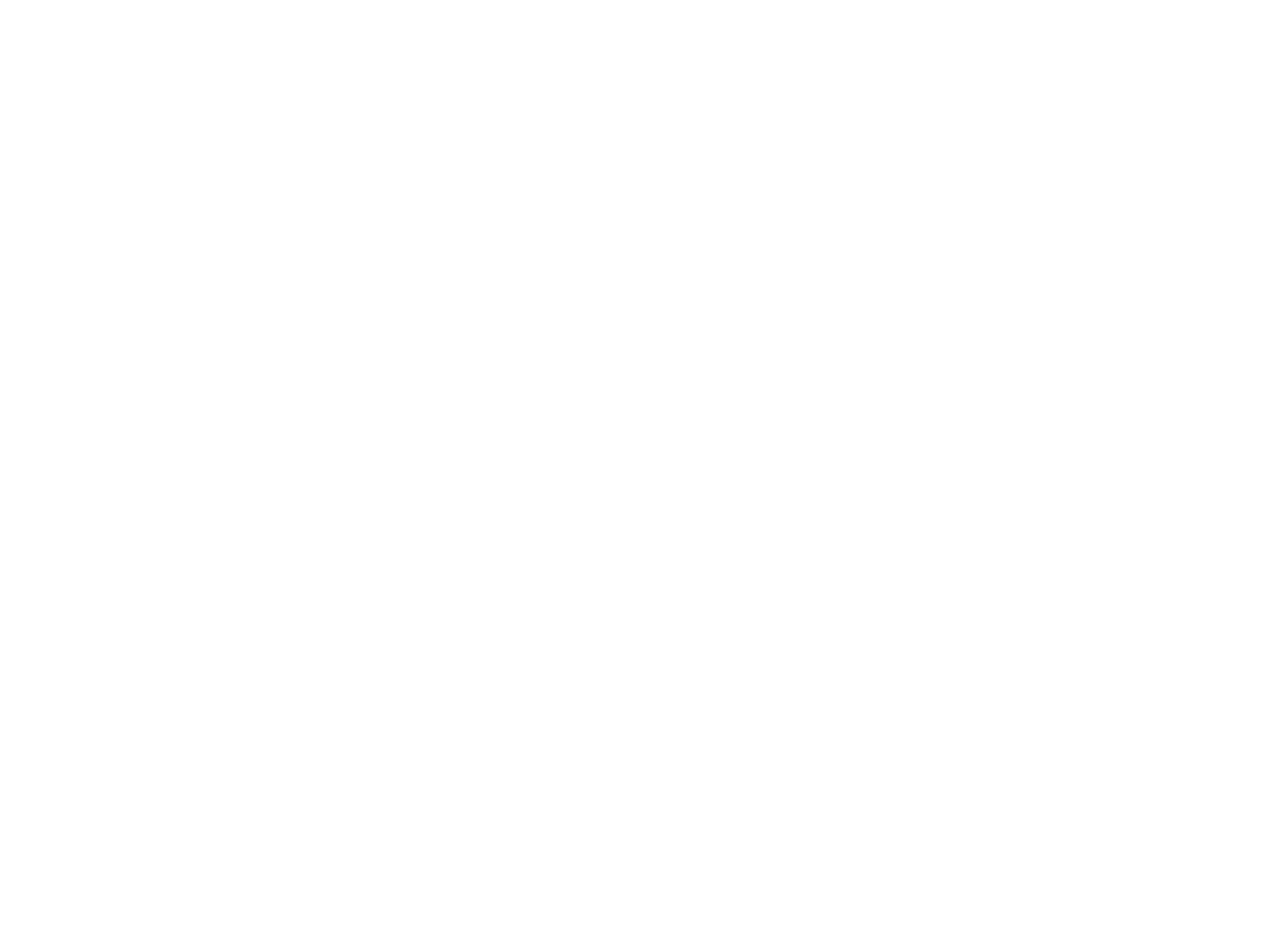
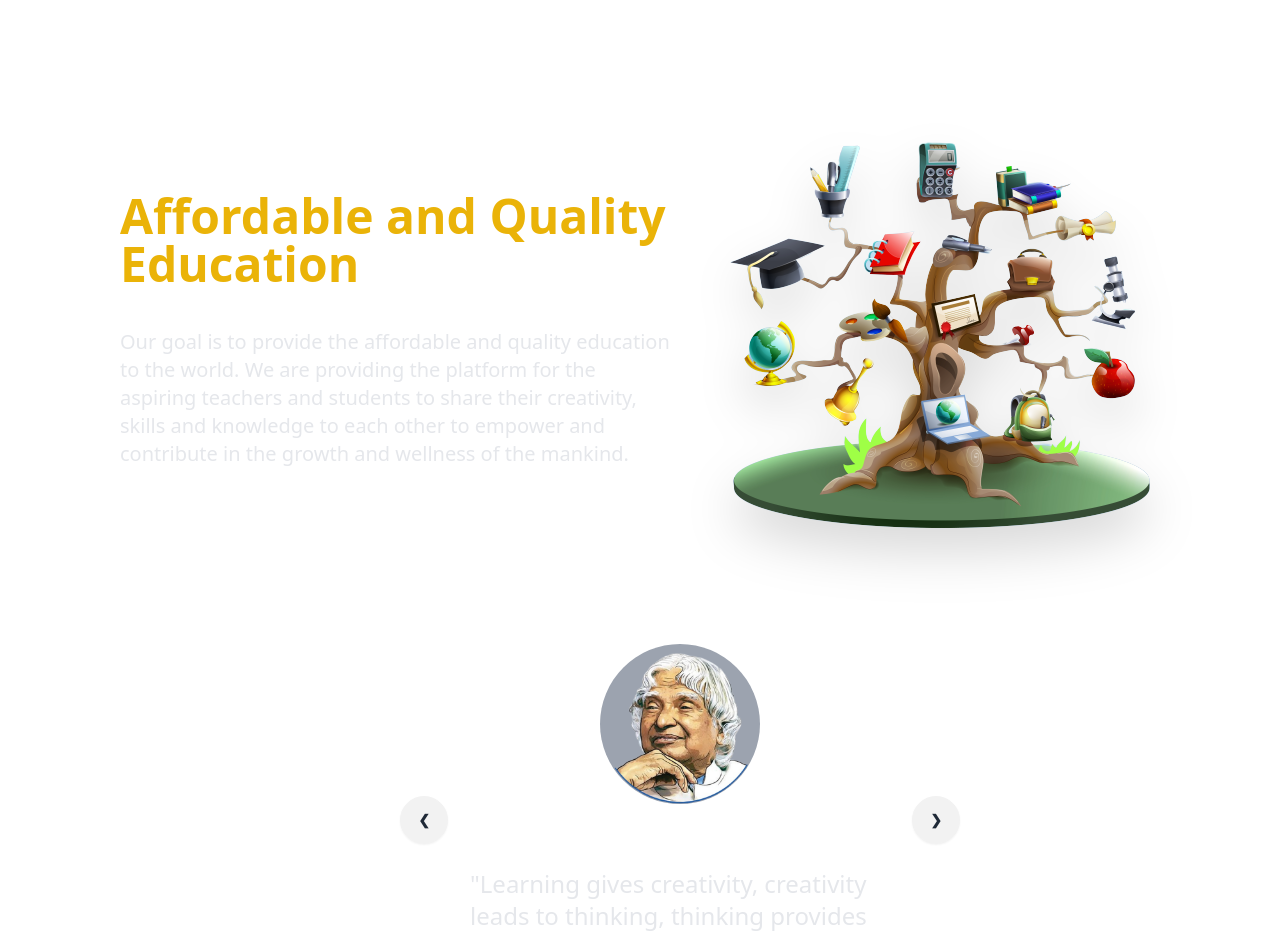
Before and after one commit to AniketShrivastava/Lms_backend, a React (Vite) app in the folder lms-frontend-en/: page /about in a window 1280 px wide. Before the commit this address had no page. Shown: the top 937 px of the page. Before the commit the page ends 800 px from the top, so only its background shows below. Built offline with nearby package versions, Linux system fonts and the light colour scheme.

Commit message:
added aboutus page

```diff
--- a/lms-frontend-en/src/App.jsx
+++ b/lms-frontend-en/src/App.jsx
@@ -1,5 +1,6 @@
 import { Route, Routes } from "react-router-dom";
 import Home from "./pages/Home";
+import Aboutus from "./pages/Aboutus";
 
 
 
@@ -12,6 +13,8 @@
 
     <Routes>
       <Route path="/" element={<Home/>}/>
+      <Route path="/about" element={<Aboutus/>}/>
+
     </Routes>
 
   )
--- /dev/null
+++ b/lms-frontend-en/src/pages/Aboutus.jsx
@@ -0,0 +1,129 @@
+import HomeLayouts from "../layouts/HomeLayouts";
+import aboutMainPage from "../Assets/Images/aboutMainImage.png"
+import stavejobs from "../Assets/Images/QuotesPersonalityImage/steveJobs.png"
+import apj from "../Assets/Images/QuotesPersonalityImage/apj.png"
+import nelsonMandela from "../Assets/Images/QuotesPersonalityImage/nelsonMandela.png"
+// import einstein from "../Assets/Images/QuotesPersonalityImage/einstein.png"
+import billGates from "../Assets/Images/QuotesPersonalityImage/billGates.png"
+
+
+
+function Aboutus() {
+    return (
+        <HomeLayouts>
+            <div className="flex flex-col text-white pl-20 pt-20">
+                <div className="flex items-center gap-5 mx-10">
+                    <section className="w-1/2 space-y-10">
+                        <h1 className="text-5xl text-yellow-500 font-semibold">
+                            Affordable and Quality Education
+                        </h1>
+                        <p className="text-xl text-gray-200">
+                            Our goal is to provide the affordable and quality education to the
+                            world. We are providing the platform for the aspiring teachers and
+                            students to share their creativity, skills and knowledge to each
+                            other to empower and contribute in the growth and wellness of the
+                            mankind.
+                        </p>
+                    </section>
+
+                    <div className="w-1/2">
+                        <img
+                            src={aboutMainPage}
+                            className="drop-shadow-2xl"
+                            alt="about main page"
+                            id="test1"
+                            style={{
+
+                            }}
+                        />
+                    </div>
+                </div>
+                <div className="carousel m-auto w-1/2 my-16">
+                    <div id="slide1" className="carousel-item relative w-full">
+                        <div className="flex flex-col items-center justify-center gap-4 px-[15%]">
+
+                            <img
+                                src={apj}
+                                className="w-40 rounded-full bottom-2 bg-gray-400"
+                            />
+                            <h1 className="text-2xl font-semibold">Apj Abdul Kalam</h1>
+                            <p className="text-2xl text-gray-200">
+                                "Learning gives creativity, creativity leads to thinking,
+                                thinking provides knowledge, knowledge makes you great."
+                            </p>
+                            <div className="absolute left-5 right-5 top-1/2 flex -translate-y-1/2 transform justify-between">
+                                <a href="#slide4" className="btn btn-circle">❮</a>
+                                <a href="#slide2" className="btn btn-circle">❯</a>
+                            </div>
+                        </div>
+                    </div>
+                    <div id="slide2" className="carousel-item relative w-full">
+                        <div className="flex flex-col items-center justify-center gap-4 px-[15%]">
+
+                            <img
+                                src={stavejobs}
+                                className="w-40 rounded-full bottom-2 bg-gray-400"
+                                alt="Steve Jobs"
+                                />
+                                <h3 className="text-2xl font-semibold">Steve Jobs</h3>
+                                {/* for writting the quotes */}
+                                <p className="text-xl text-gray-200">
+                                  "Innovation distinguishes between a leader and a follower."
+                                </p>
+                                {/* for personality name */}
+                            <div className="absolute left-5 right-5 top-1/2 flex -translate-y-1/2 transform justify-between">
+                                <a href="#slide1" className="btn btn-circle">❮</a>
+                                <a href="#slide3" className="btn btn-circle">❯</a>
+                            </div>
+                        </div>
+                    </div>
+                    <div id="slide3" className="carousel-item relative w-full">
+                        <div className="flex flex-col items-center justify-center gap-4 px-[15%]">
+
+                            <img
+                                src={billGates}
+                                className="w-40 rounded-full bottom-2 bg-gray-400"
+                                alt="Bill Gates"
+                              />
+                              <h3 className="text-2xl font-semibold">Bill Gates</h3>
+                              {/* for writting the quotes */}
+                              <p className="text-xl text-gray-200">
+                                "Technology is just a tool. In terms of getting the kids working
+                                together and motivating them, the teacher is the most
+                                important."
+                              </p>
+                              {/* for personality name */}
+                            <div className="absolute left-5 right-5 top-1/2 flex -translate-y-1/2 transform justify-between">
+                                <a href="#slide2" className="btn btn-circle">❮</a>
+                                <a href="#slide4" className="btn btn-circle">❯</a>
+                            </div>
+                        </div>
+                    </div>
+                    <div id="slide4" className="carousel-item relative w-full">
+                        <div className="flex flex-col items-center justify-center gap-4 px-[15%]">
+
+                            <img
+                                src={nelsonMandela}
+                                className="w-40 rounded-full bottom-2 bg-gray-400"
+                                alt="Nelson Mandela"
+                                />
+                                <h3 className="text-2xl font-semibold">Nelson Mandela</h3>
+                                {/* for writting the quotes */}
+                                <p className="text-xl text-gray-200">
+                                  "Education is the most powerful tool you can use to change the
+                                  world."
+                                </p>
+                                {/* for personality name */}
+                            <div className="absolute left-5 right-5 top-1/2 flex -translate-y-1/2 transform justify-between">
+                                <a href="#slide4" className="btn btn-circle">❮</a>
+                                <a href="#slide1" className="btn btn-circle">❯</a>
+                            </div>
+                        </div>
+                    </div>
+                </div>
+            </div>
+        </HomeLayouts>
+    )
+}
+
+export default Aboutus;
```
